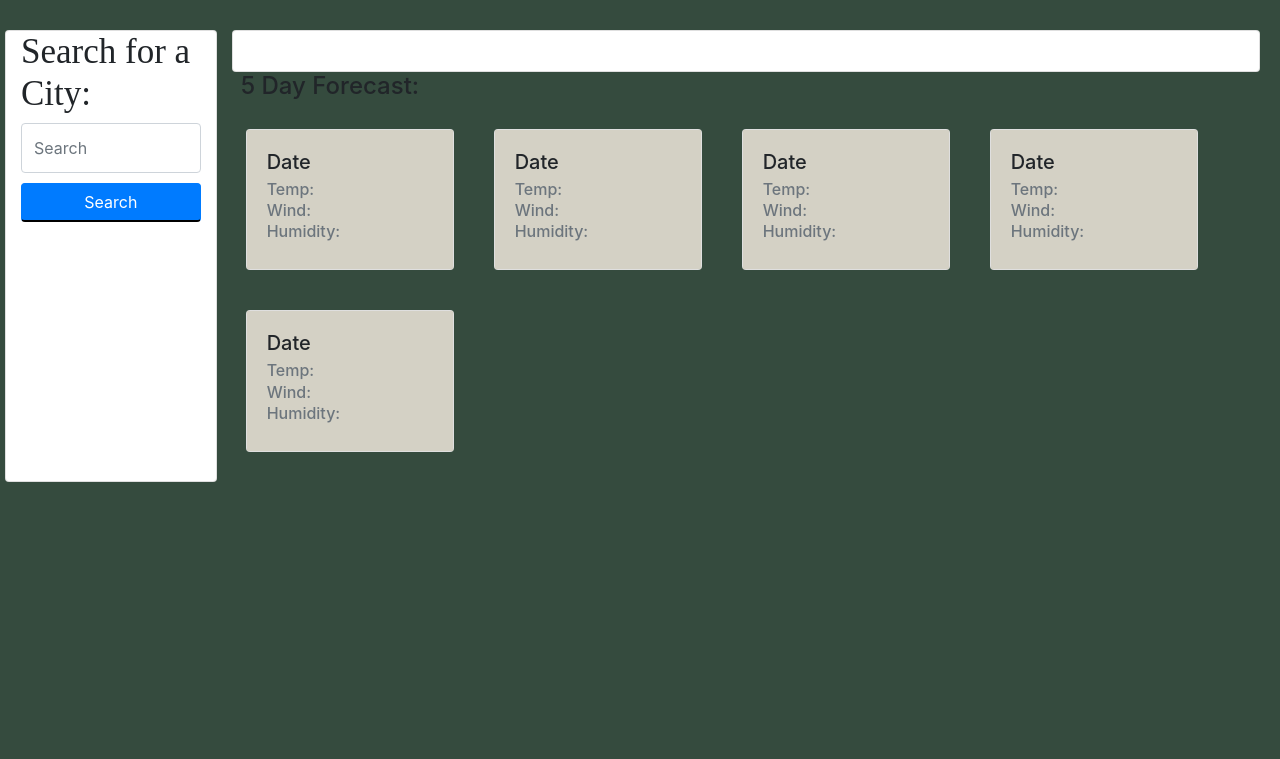
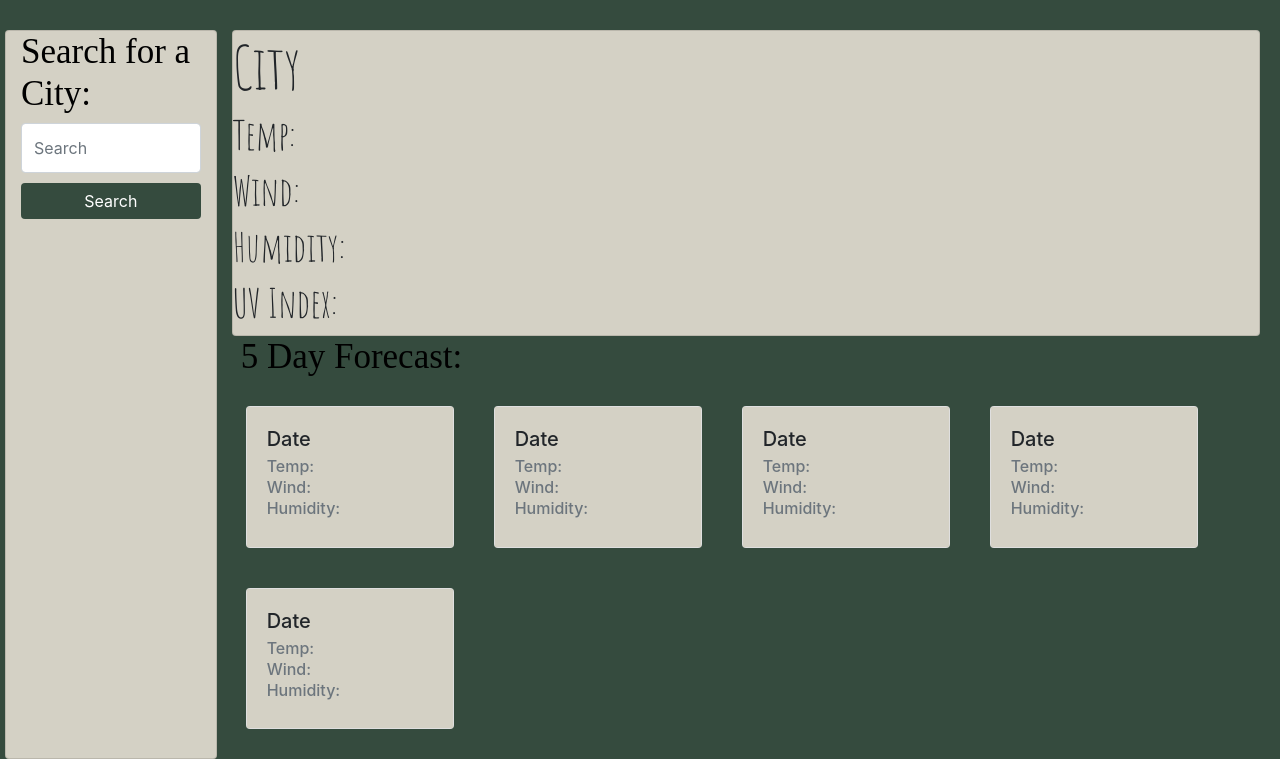
Before and after one commit to NicoleD1999/weather-dashboard, a plain HTML site: page index.html in a window 1280 px wide. Shown: the part 212-971 px from the top of the page. Before the commit the page ends 800 px from the top, so only its background shows below. Drawn offline with nearby package versions, Linux system fonts and the light colour scheme; a web font is replaced by a local one.

Commit message:
added more css

```diff
--- a/assets/css/js/javascript.js
+++ b/assets/css/js/javascript.js
@@ -1,18 +1,12 @@
 
 var searchCity = $("#search-city");
 var currentWeather = $('#current-weather');
-var cityName = $('<h2>');
-var cityTemp = $('<h4>');
-var cityWind = $('<h4>');
-var cityHumidity = $('<h4>');
-var cityIndex = $('<h4>');
-cityName.attr('id', 'cityInfo');
+var cityName = $('.city-name');
+var cityTemp = $('.city-temp');
+var cityWind = $('.city-wind');
+var cityHumidity = $('.city-humidity');
+var cityIndex = $('.city-index');
 
-currentWeather.append(cityName);
-currentWeather.append(cityTemp);
-currentWeather.append(cityWind);
-currentWeather.append(cityHumidity);
-currentWeather.append(cityIndex);
 
 var searchBtn = $(".searchBtn")
 $ (searchBtn).on("click", function(){
@@ -26,21 +20,22 @@ function getApi() {
       return response.json();
     })
     .then(function (data) {
-      console.log(data)
-      cityName.text(data.name);
+      console.log(data);
+      cityName.text( data.name+ " " + moment().format('L') );
       cityTemp.text("Temp: " + data.main.temp + " ℉")
       cityWind.text("Wind: " + data.wind.speed + " MPH")
       cityHumidity.text("Humidity: " + data.main.humidity + " %")
       var cityLat = (data.coord.lat);
       var cityLon = (data.coord.lon);
       var oneCallUrl = 'https://api.openweathermap.org/data/2.5/onecall?lat=' + cityLat + '&lon=' +cityLon +'&exclude={part}&appid=089135872fa5031f91618d985e90536c&units=imperial'
+      var fiveDayUrl = 'api.openweathermap.org/data/2.5/forecast?lat=' + cityLat + '&lon=' + cityLon + '&appid=089135872fa5031f91618d985e90536c&units=imperial'
       fetch (oneCallUrl)
         .then (function (responseone){
           return responseone.json();
         })
         .then (function (dataone){
           console.log(dataone)
-          cityIndex.text("Index: " + dataone.current.uvi);
+          cityIndex.text("UV Index: " + dataone.current.uvi);
           cityIndex.removeClass("green yellow orange red purple");
           if (dataone.current.uvi>=0 & dataone.current.uvi<=2.99){
             cityIndex.addClass("green")
@@ -54,10 +49,21 @@ function getApi() {
           if (dataone.current.uvi>=8 & dataone.current.uvi<=10.99){
             cityIndex.addClass("red")
           }
-          if (dataone.current.uvi>11){
+          if (dataone.current.uvi>=11){
             cityIndex.addClass("purple")
           }
         })
-
+        fetch (fiveDayUrl)
+          .then (function (fivedayresponse){
+            return fivedayresponse.json();
+          })
+          .then (function (datafiveday){
+            console.log(datafiveday);
+            for (let i = 0; i < datafiveday.list.length; i++){
+              cardDate = $("#card-date");
+              cardDate.text(datafiveday.list[i].dt_txt)
+              cardBody = $("#card-body");
+            }
+          })
     });
 }
--- a/assets/css/style.css
+++ b/assets/css/style.css
@@ -33,16 +33,25 @@ body {
     margin-left: 5px;
     margin-right: 5px;
 }
+.search-bar{
+    background-color: rgb(212, 209, 197);
+}
 .search-input {
     height: 50px;;
     margin-bottom: 10px;
 }
 .searchBtn {
-    border-bottom: 2px solid black;
+    border: none;
+    background-color: rgb(53, 75, 62);
+}
+.searchBtn :hover{
+    border: none;
+    background-color: rgb(53, 75, 62);
 }
 .city-text {
     font-size: 35px;
     font-family: 'BIZ UDMincho', serif;
+    color: black;
 }
 .border {
     padding-left: 10px;
@@ -53,6 +62,21 @@ body {
 .weather-cards{
     margin-bottom: 10px;
     margin-left: 9px;
+}
+#current-weather{
+    background-color: rgb(212, 209, 197);
+    font-family: 'Amatic SC', cursive;
+}
+.city-name{
+    font-size: 60px;
+}
+.text-size{
+    font-size: 40px;
+}
+#forecast-text{
+    font-size: 35px;
+    font-family: 'BIZ UDMincho', serif;
+    color: black;
 }
 .cards{
     margin:20px;
--- a/index.html
+++ b/index.html
@@ -20,21 +20,21 @@
       </div>
     <div class="search-row">
         <div class="row searchRow">
-          <div class=" card col-sm-2">
+          <div class=" card col-sm-2 search-bar">
               <h4 class="city-text">Search for a City:</h4>
                 <input class="form-control mr-sm-2 search-input" type="search" placeholder="Search" id="search-city" aria-label="Search">
-                <button type="button" class="btn btn-primary btn-block searchBtn">Search</button>
+                <button type="button" class="btn btn-secondary btn-block searchBtn">Search</button>
           </div>
           <div class="col-sm-10">
           <div class= "card " id="current-weather">
-              <!-- <h2>Atlanta</h2>
-              <h4>Temp</h4>
-              <h4>Wind</h4>
-              <h4>Humidity</h4>
-              <h4>UV Index</h4> -->
+              <h2 class="city-name">City</h2>
+              <h4 class="city-temp text-size">Temp:</h4>
+              <h4 class="city-wind text-size">Wind:</h4>
+              <h4 class="city-humidity text-size">Humidity:</h4>
+              <h4><span class="city-index text-size">UV Index:</span></h4>
           </div>
           <div class="weather-cards">
-            <h4>5 Day Forecast:</h4>
+            <h4 id="forecast-text">5 Day Forecast:</h4>
             <div class="row">
                  <div class="card cl-sm-2 cards" style="width: 13rem;">
                   <div class="card-body cardBody">
```
